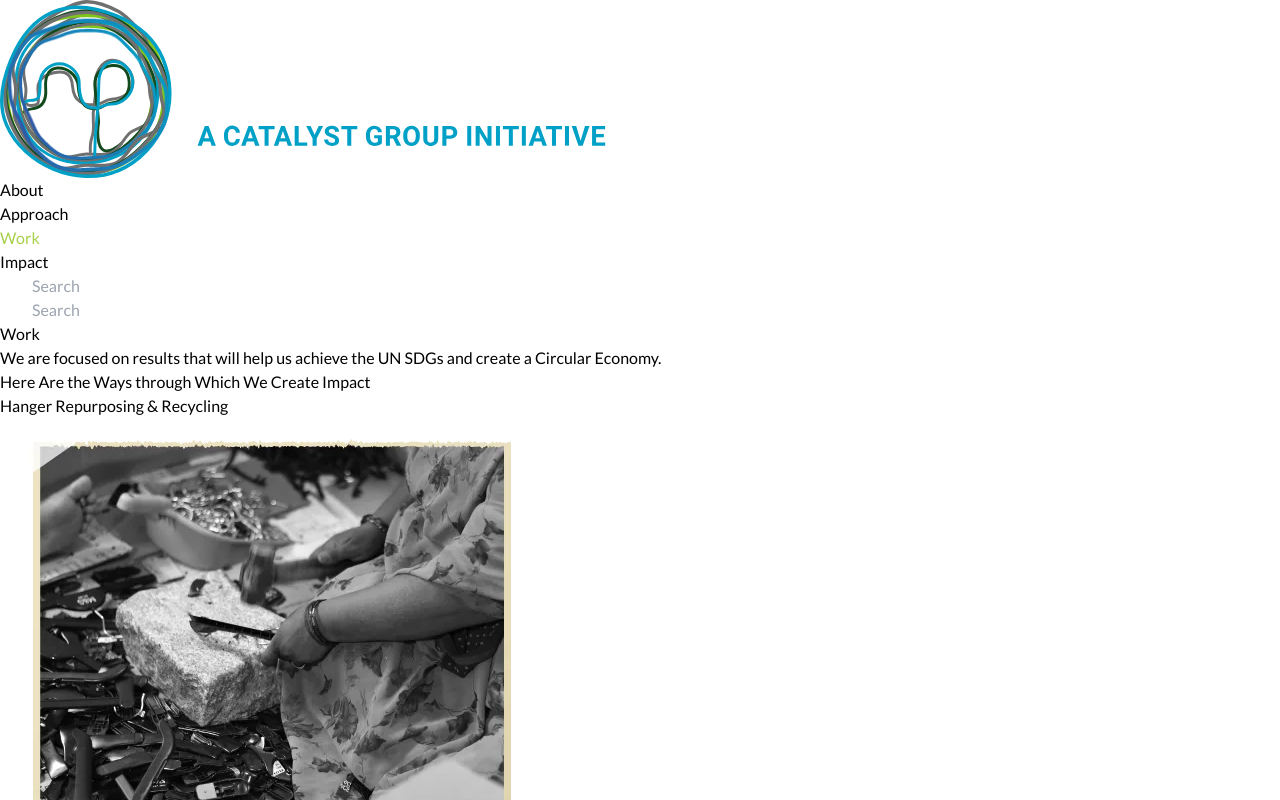
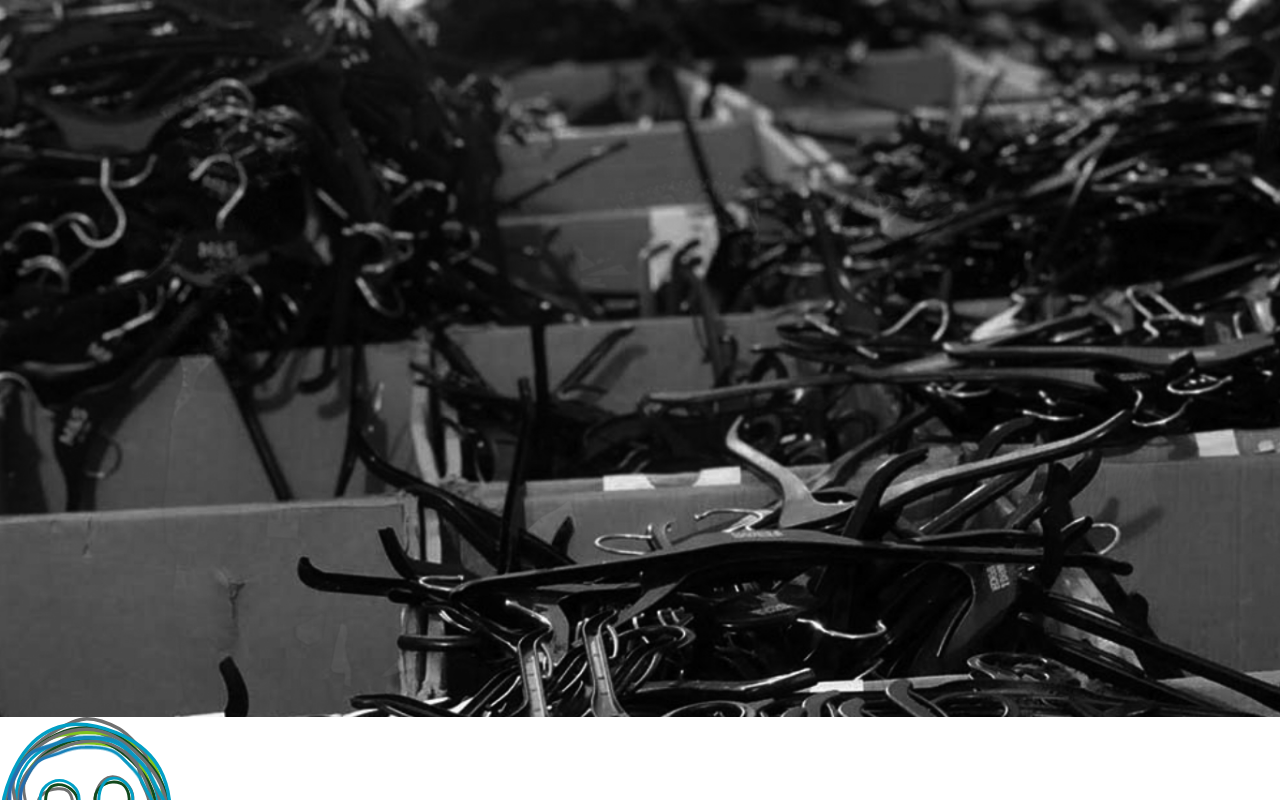
Before and after one commit to developerchandandew/Nobel_plastic, a React (Vite) app: page /work in a window 1280 px wide. Shown: the top 800 px of the page. Built offline with nearby package versions, Linux system fonts and the light colour scheme; some icons are missing.

Commit message:
work image change

```diff
--- a/src/components/pages/Work.jsx
+++ b/src/components/pages/Work.jsx
@@ -5,6 +5,7 @@ let Work = () => {
     return (
         <>
             <div className="main w-full h-[100vh] bg-[url('./images/work/workbg.png')] bg-fixed bg-cover bg-no-repeat relative">
+                <img src="./images/work/workbg.png" alt="" className="absolute top-0 left-0 w-full h-[100vh]"/>
                 <Navigation />
 
                 <div className="work-desp absolute bottom-0 bg-black text-white md:top-48 md:left-12 md:bg-transparent md:w-2/5">
```
